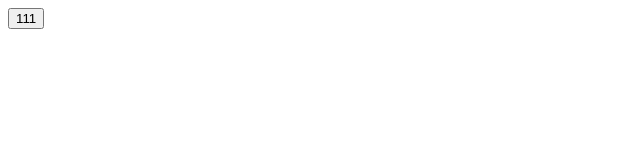
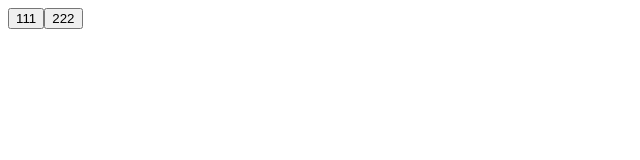
Before and after one commit to Akimotorakiyu/yx-renderless-test, a Vue app: page / in a window 1280 px wide. Shown: the top 160 px of the page, without its empty margins (0-640 px from the left). Built offline with nearby package versions, Linux system fonts and the light colour scheme.

Commit message:
renderless

```diff
--- a/src/App.vue
+++ b/src/App.vue
@@ -3,6 +3,9 @@
     <template #default="{runner,status}">
       <plain-button :logic="runner" :status="status">111</plain-button>
     </template>
+  </ButtonCore>
+   <ButtonCore :logic="run" >
+    <plain-button >222</plain-button>
   </ButtonCore>
 </template>
 
--- a/src/components/ButtonCore.vue
+++ b/src/components/ButtonCore.vue
@@ -20,6 +20,8 @@ export default defineComponent({
       status.pending = false;
     }
 
+    provide("ButtonCore", { status, runner });
+
     return { runner, status };
   },
 });
--- a/src/components/PlainButton.vue
+++ b/src/components/PlainButton.vue
@@ -1,11 +1,11 @@
 <template>
-    <button @click="logic" :disabled="status.pending">
+    <button @click="logic?.()||injectData.runner()" :disabled="status?status.pending:injectData.status.pending">
         <slot>按钮</slot>
     </button>
 </template>
 
 <script lang="ts">
-import { ref, defineComponent, reactive, PropType } from "vue";
+import { ref, defineComponent, reactive, PropType, inject } from "vue";
 
 export default defineComponent({
   name: "ButtonCore",
@@ -14,8 +14,9 @@ export default defineComponent({
     status:Object as PropType<{pending:boolean}>
   },
   setup(props) {
+     const injectData =  inject<any>("ButtonCore")!
 
-    return { };
+    return {injectData};
   },
 });
 </script>
```
